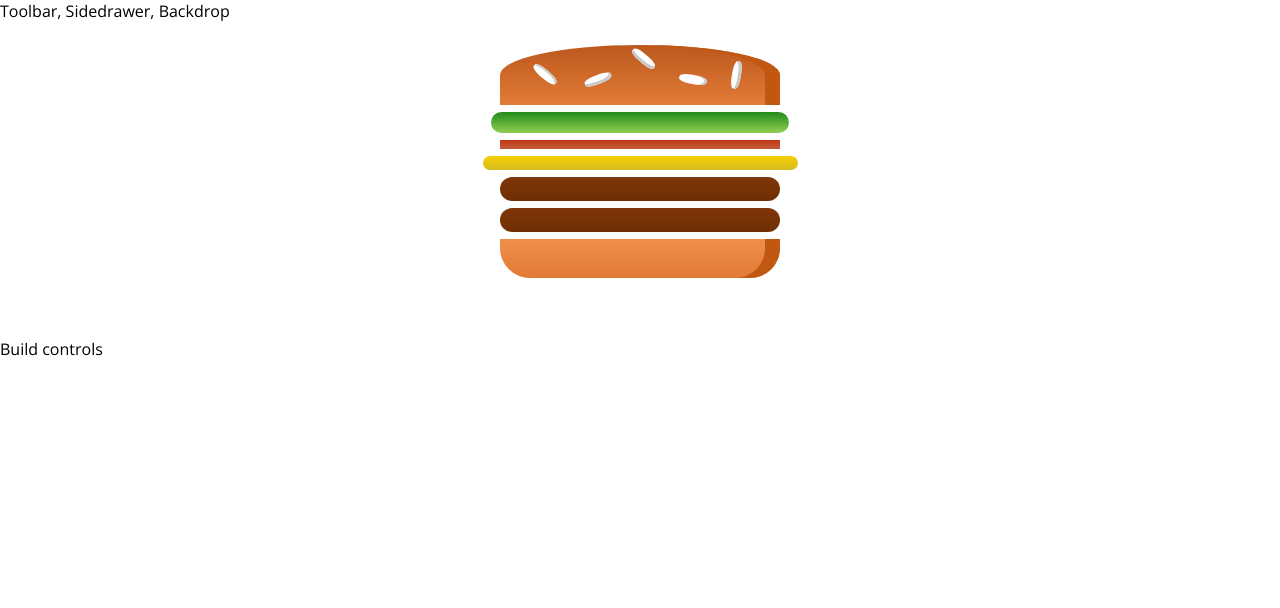
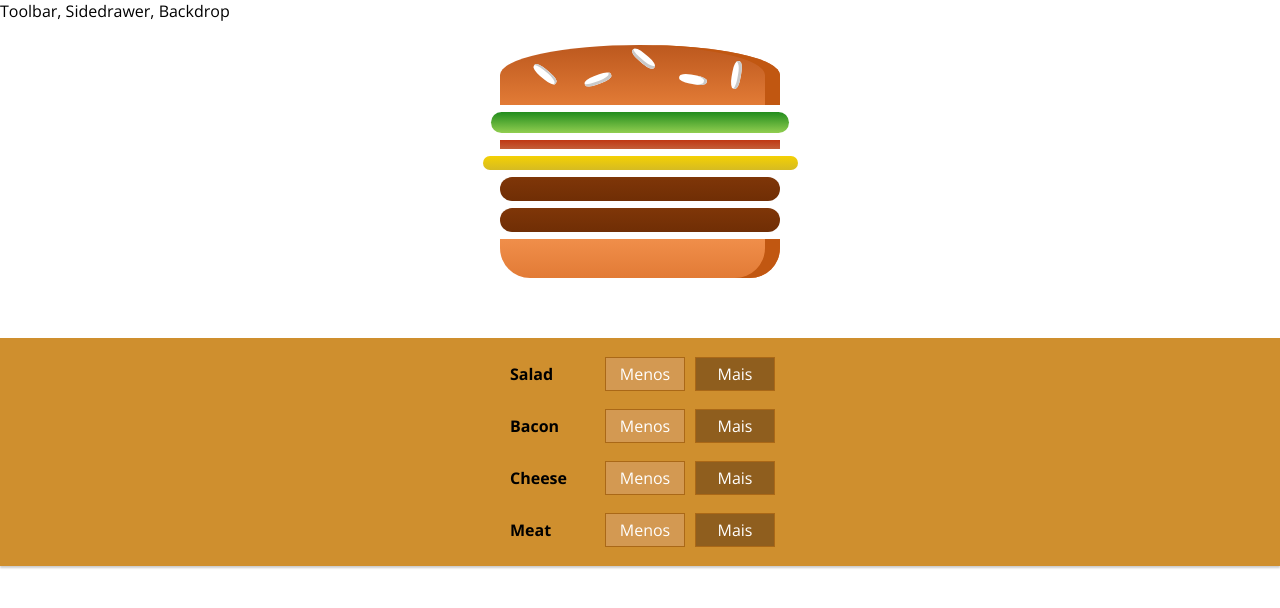
Before and after one commit to DMorsch/Gesiel-Burguers, a React app: page / in a window 1280 px wide. Shown: the top 608 px of the page. Built offline with nearby package versions, Linux system fonts and the light colour scheme.

Commit message:
criada interface do build control

```diff
--- /dev/null
+++ b/src/components/Burger/BuildControls/BuildControl/BuildControl.css
@@ -0,0 +1,56 @@
+.BuildControl {
+    display: flex;
+    justify-content: space-between;
+    align-items: center;
+    margin: 5px 0;
+}
+
+.BuildControl button {
+    display: block;
+    font: inherit;
+    padding: 5px;
+    margin: 0 5px;
+    width: 80px;
+    border: 1px solid #AA6817;
+    cursor: pointer;
+    outline: none;
+}
+
+.BuildControl button:disabled {
+    background-color: #AC9980;
+    border: 1px solid #7E7365;
+    color: #ccc;
+    cursor: default;
+}
+
+.BuildControl button:hover:disabled {
+    background-color: #AC9980;
+    color: #ccc;
+    cursor: not-allowed;
+}
+
+.Label {
+    padding: 10px;
+    font-weight: bold;
+    width: 80px;
+}
+
+.BuildControl .Less {
+    background-color: #D39952;
+    color: white;
+}
+
+.BuildControl .More {
+    background-color: #8F5E1E;
+    color: white;
+}
+
+.BuildControl .Less:hover, .BuildControl .Less:active {
+    background-color: #DAA972;
+    color: white;
+}
+
+.BuildControl .More:hover,.BuildControl .More:active {
+    background-color: #99703F;
+    color: white;
+}
--- /dev/null
+++ b/src/components/Burger/BuildControls/BuildControl/BuildControl.js
@@ -0,0 +1,12 @@
+import React from 'react';
+import classes from './BuildControl.css';
+
+const buildControl = (props) => (
+    <div className={classes.BuildControl}>
+        <div className={classes.Label}> {props.label} </div>
+        <button className={classes.Less}> Menos </button>
+        <button className={classes.More}> Mais </button>
+    </div>
+);
+
+export default buildControl;
--- /dev/null
+++ b/src/components/Burger/BuildControls/BuildControls.css
@@ -0,0 +1,10 @@
+.BuildControls {
+    width: 100%;
+    background-color: #CF8F2E;
+    display: flex;
+    flex-flow: column;
+    align-items: center;
+    box-shadow: 0 2px 2px #CCC;
+    margin: auto;
+    padding: 10px 0;
+}
--- /dev/null
+++ b/src/components/Burger/BuildControls/BuildControls.js
@@ -0,0 +1,20 @@
+import React from 'react';
+import classes from './BuildControls.css';
+import BuildControl from './BuildControl/BuildControl'
+
+const controls = [
+    {label: 'Salad', tipo: 'salad'},
+    {label: 'Bacon', tipo: 'bacon'},
+    {label: 'Cheese', tipo: 'cheese'},
+    {label: 'Meat', tipo: 'meat'}
+];
+
+const buildControls = (props) => (
+    <div className={classes.BuildControls}>
+        {controls.map(ctrl => (
+            <BuildControl key={ctrl.label} label={ctrl.label} />
+        ))}
+    </div>
+);
+
+export default buildControls;
--- a/src/components/Burger/BurgerIngredient/BurgerIngredient.js
+++ b/src/components/Burger/BurgerIngredient/BurgerIngredient.js
@@ -30,6 +30,8 @@ class BurgerIngredient extends Component {
         case('bacon'):
             ingredient = <div className={classes.Bacon}> </div>
             break;
+        default:
+            ingredient = <div> Ingrediente invalido </div>
     }
     return ingredient;
     }
--- a/src/containers/BurgerBuilder/BurgerBuilder.js
+++ b/src/containers/BurgerBuilder/BurgerBuilder.js
@@ -1,6 +1,7 @@
 import React, {Component} from 'react';
 import Aux from '../../hoc/Auxiliary';
 import Burger from '../../components/Burger/Burger';
+import BuildControls from '../../components/Burger/BuildControls/BuildControls';
 
 class BurgerBuilder extends Component{
 
@@ -17,7 +18,7 @@ class BurgerBuilder extends Component{
         return (
             <Aux>
                 <Burger ingredientes = {this.state.ingredients}/>
-                <div> Build controls</div>
+                <BuildControls/>
             </Aux>
         );
     }
```
